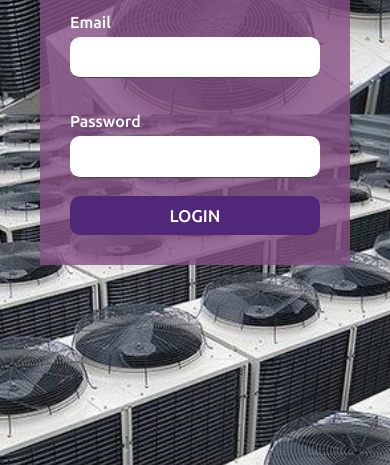
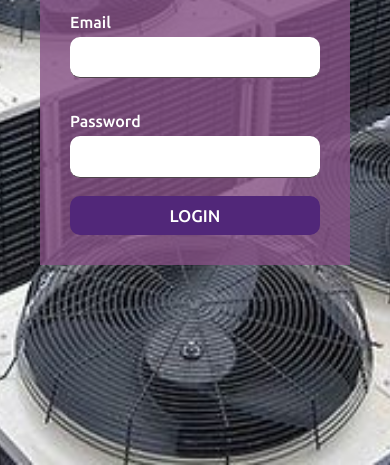
Before and after one commit to thomas-tang-2304/hoang-phuc-project, a plain HTML site: page login.html in a window 390 px wide. Shown: the part 395-860 px from the top of the page. Drawn offline with nearby package versions, Linux system fonts and the light colour scheme.

Commit message:
new response2

```diff
--- a/css/login.css
+++ b/css/login.css
@@ -1,7 +1,8 @@
 body {
   background-image: url(../img/PAU.jpg);
-  background-repeat: repeat;
-  background-size: 100%;
+  background-position: center;
+  background-repeat: no-repeat;
+  background-size: cover;
   overflow-y: hidden;
 }
 
@@ -283,12 +284,3 @@ button {
 .logo img {
   width: 120px;
 }
-
-@media screen and (max-width: 960px) {
-  body {
-    background-image: url(../img/PAU-m.jpg);
-    overflow-y: scroll;
-    background-size: 100%;
-    background-repeat: repeat;
-  }
-}
--- a/login.html
+++ b/login.html
@@ -9,16 +9,7 @@
     <!--Jquery CDN-->
     <!-- <link rel="stylesheet" href="https://cdnjs.cloudflare.com/ajax/libs/font-awesome/4.7.0/css/font-awesome.min.css"> -->
     <!--Fontawesome CDN-->
-    <style>
-        @media screen and (max-width: 960px) {
-            body {
-                background-image: url(../img/PAU-m.jpg) !important;
-                overflow-y: scroll;
-                background-size: 100%;
-                background-repeat: repeat;
-            }
-        }
-    </style>
+
     <script src="https://cdnjs.cloudflare.com/ajax/libs/jquery/3.3.1/jquery.min.js"></script>
     <script src="https://cdnjs.cloudflare.com/ajax/libs/jsonwebtoken/9.0.2/verify.min.js"></script>
 </head>
```
Also changed, not shown: Monitor-demo.html (+3 -14 lines), Temp-demo.html (+3 -18 lines), index.html (+5 -13 lines).
